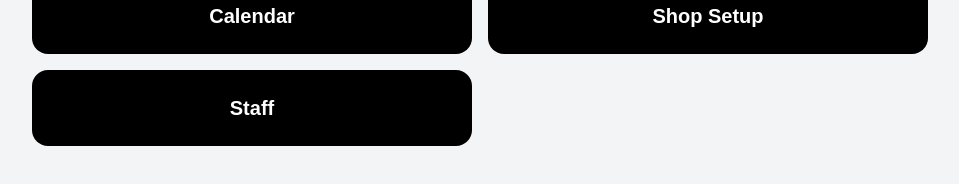
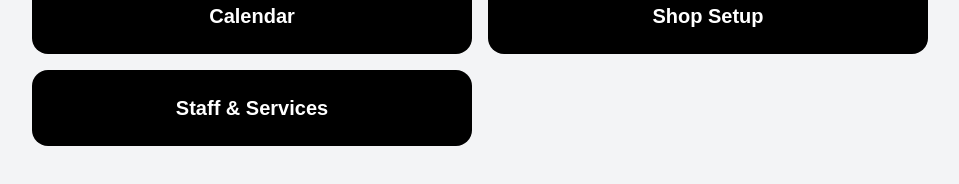
Before and after one commit to jonathandschreiber-commits/chairtime, a Next.js app in the folder frontend/: page /admin in a window 1280 px wide. Shown: the part 292-476 px from the top of the page, without its empty margins (160-1119 px from the left). Built offline with nearby package versions, Linux system fonts and the light colour scheme.

Commit message:
Update Staff menu item to include 'Services'

```diff
--- a/frontend/app/components/AdminHome.js
+++ b/frontend/app/components/AdminHome.js
@@ -20,7 +20,7 @@ export default function AdminHome({ shop = "" }) {
       href: basePath + "/setup",
     },
     {
-      name: "Staff",
+      name: "Staff & Services",
       href: basePath + "/staff",
     },
   ];
```
